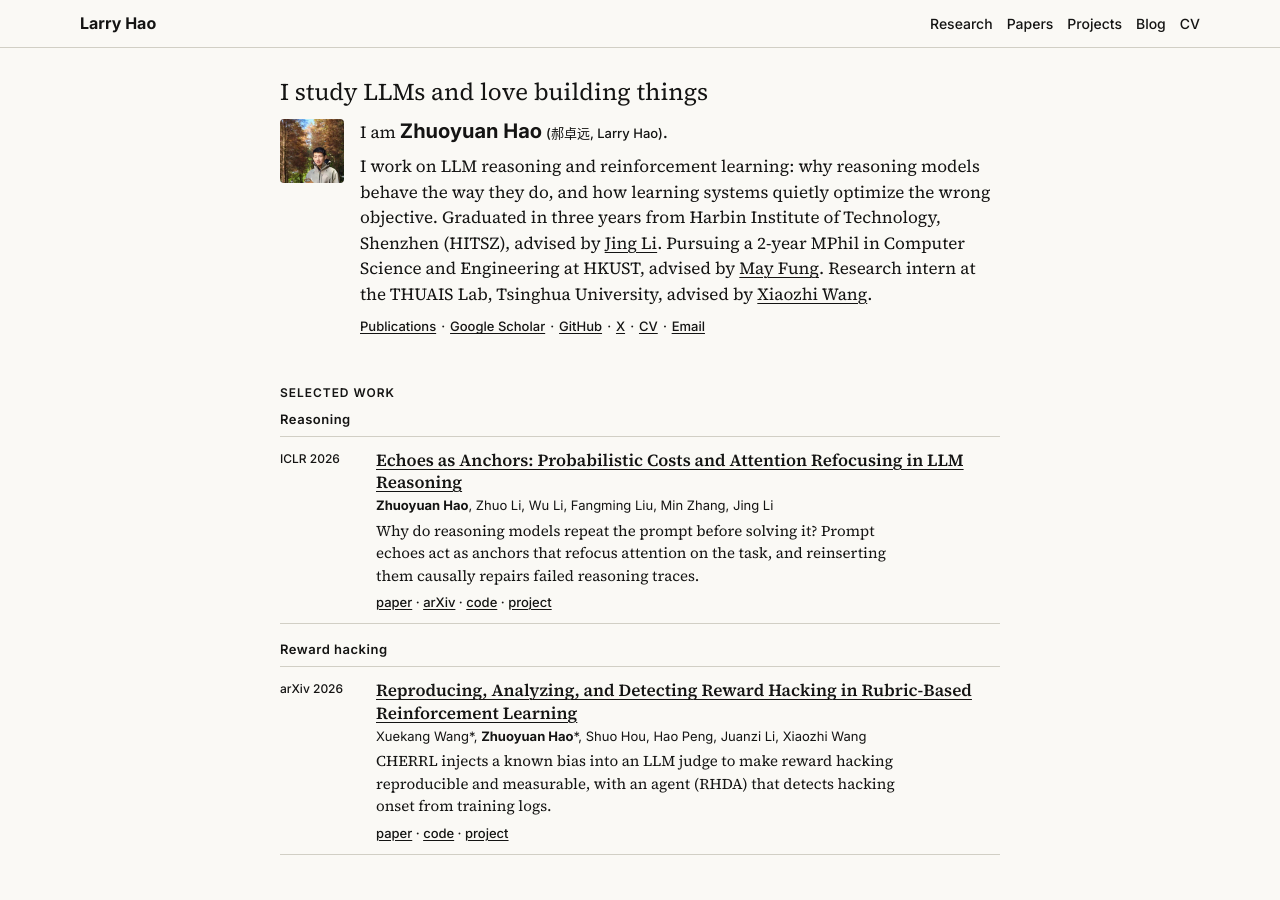
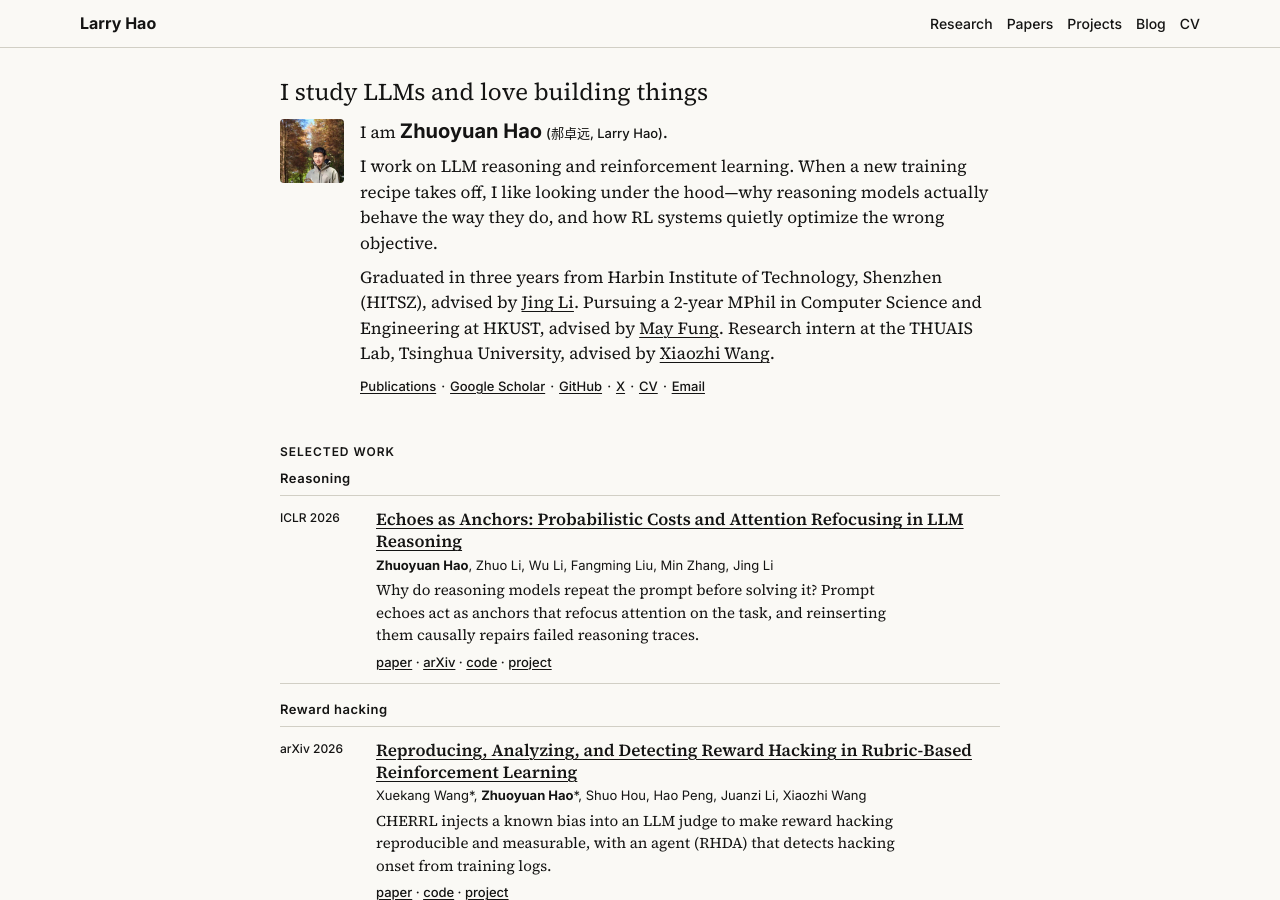
Before and after one commit to hhh2210/hhh2210.github.io, a Jekyll site: the page built from index.md, in a window 1280 px wide and 900 px high. Built offline with Jekyll 4.4.1, drawn with Linux system fonts in a browser that asks for light colours.

Commit message:
Update homepage bio to highlight research style

```diff
--- a/index.md
+++ b/index.md
@@ -14,7 +14,8 @@ markdown_alternate: "/llms-full.txt"
 mission: "I study LLMs and love building things"
 name_caption: "郝卓远, Larry Hao"
 bio: |
-  I work on LLM reasoning and reinforcement learning: why reasoning models behave the way they do, and how learning systems quietly optimize the wrong objective.
+  I work on LLM reasoning and reinforcement learning. When a new training recipe takes off, I like looking under the hood—why reasoning models actually behave the way they do, and how RL systems quietly optimize the wrong objective.
+
   Graduated in three years from Harbin Institute of Technology, Shenzhen (HITSZ), advised by [Jing Li](https://www.li-jing.com/).
   Pursuing a 2-year MPhil in Computer Science and Engineering at HKUST, advised by [May Fung](https://mayrfung.github.io/).
   Research intern at the THUAIS Lab, Tsinghua University, advised by [Xiaozhi Wang](https://bakser.github.io/).
```
Also changed, not shown: other parts of index.md (+1 -1 lines).
